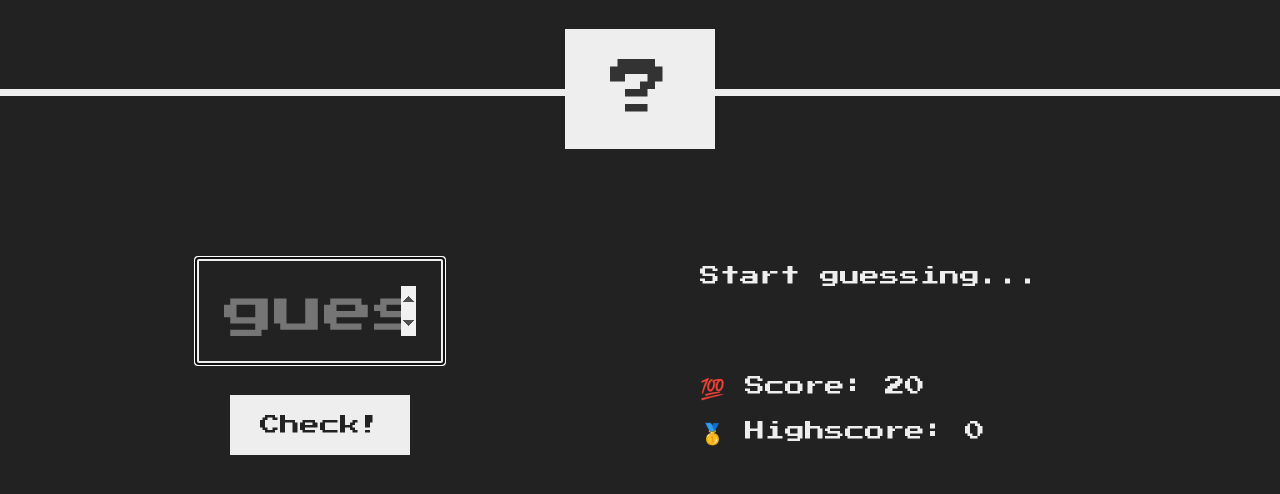
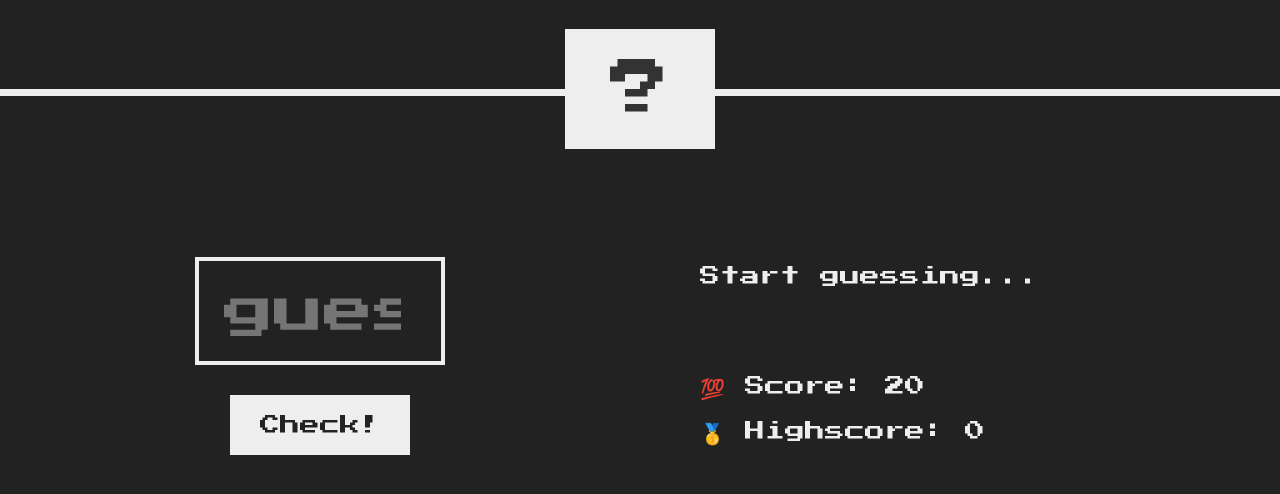
Before and after one commit to MAYENGE/guess, a plain HTML site: page index.html in a window 1280 px wide. Shown: the part 184-678 px from the top of the page. Drawn offline with Linux system fonts and the light colour scheme.

Commit message:
Update index.html

```diff
--- a/index.html
+++ b/index.html
@@ -16,7 +16,7 @@
     </header>
     <main>
       <section class="left">
-        <input type="number" autofocus placeholder="guess.." class="guess" />
+        <input type="number"  placeholder="guess.." class="guess" />
         <button class="btn check">Check!</button>
       </section>
       <section class="right">
```
